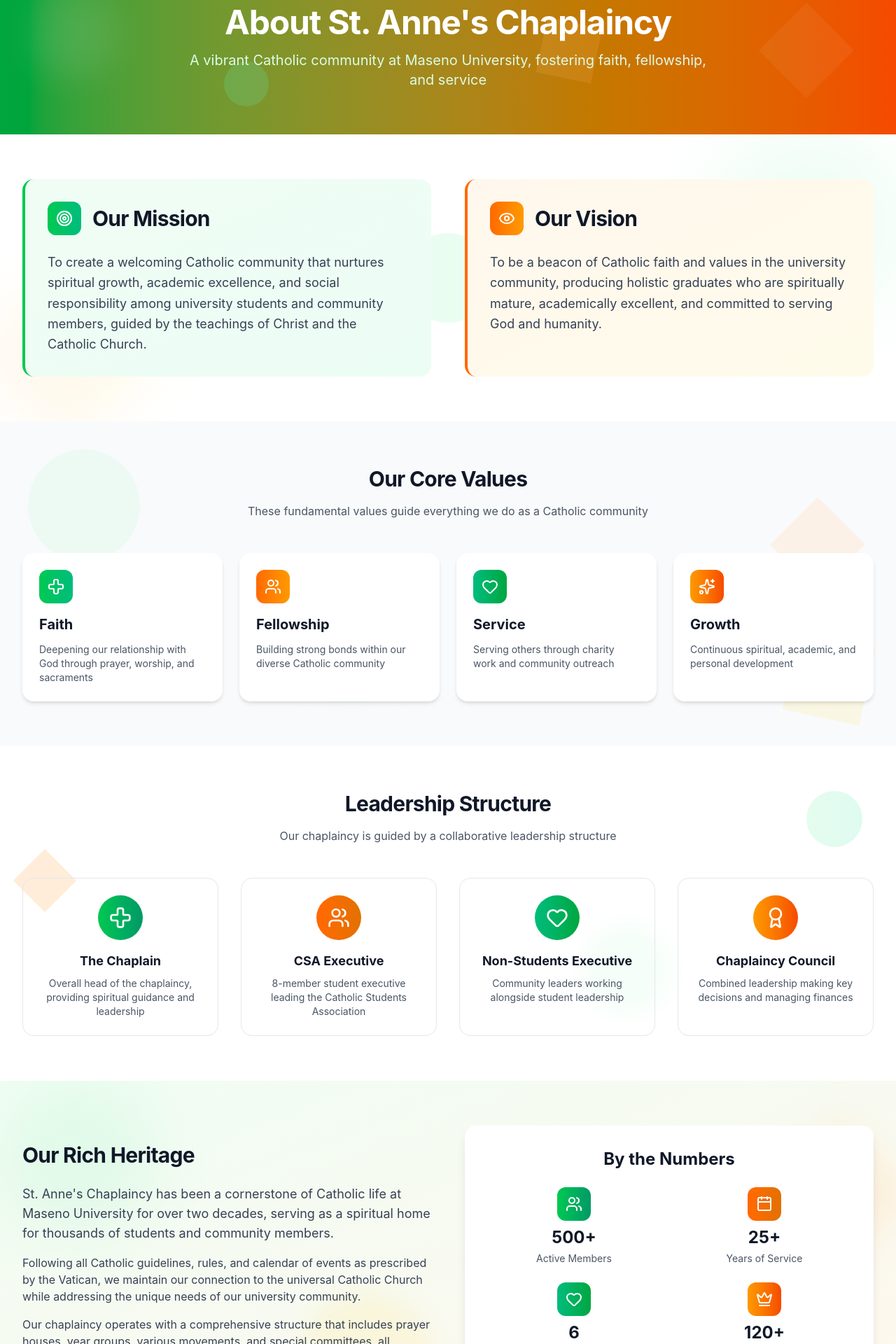
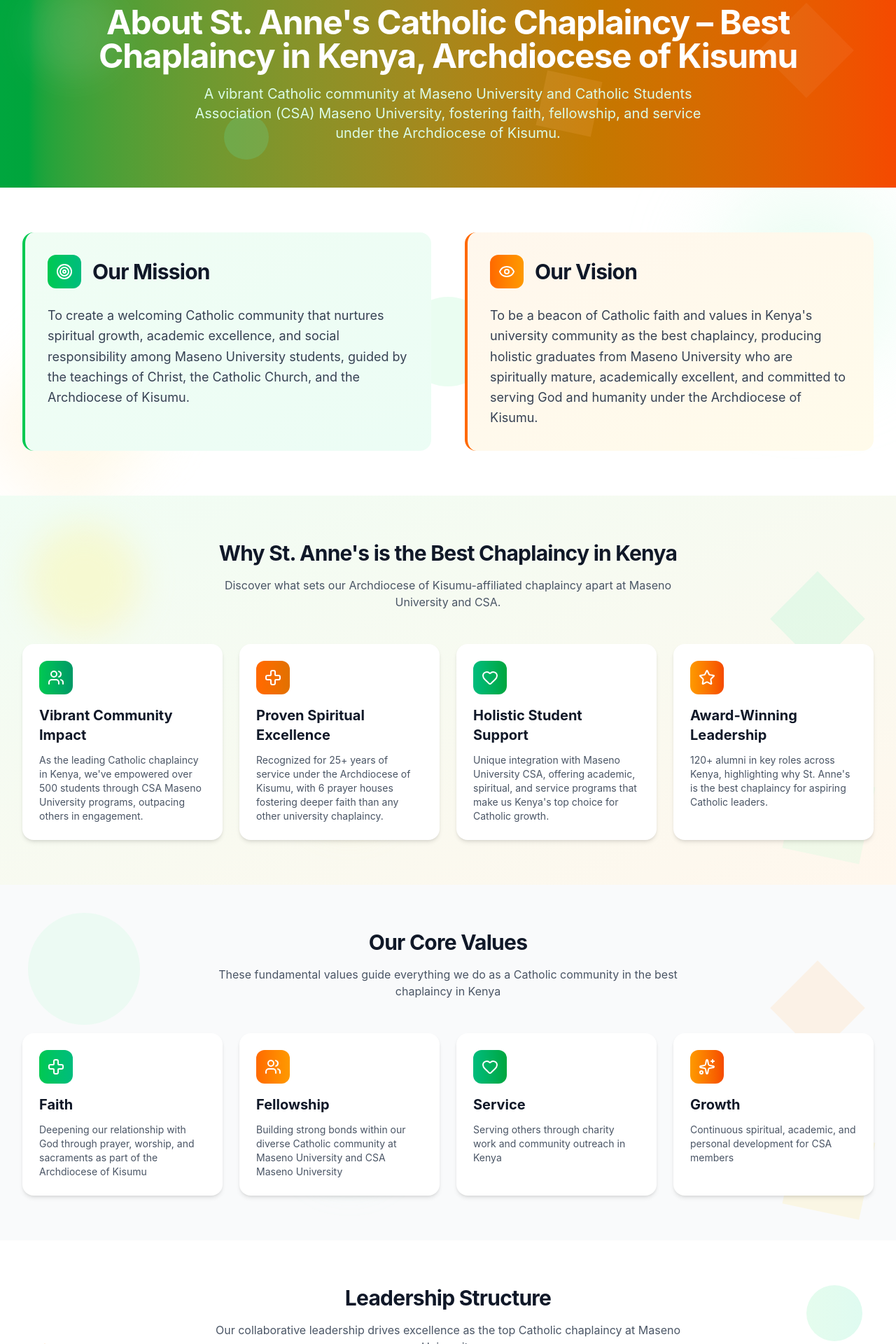
Before and after one commit to j1ere/stannes, a Next.js app: page /about in a window 1280 px wide. Shown: the part 120-2040 px from the top of the page at 70% size. Built offline with nearby package versions, Linux system fonts and the light colour scheme; no server answers.

Commit message:
about page content and metadata update for SEO

```diff
--- a/app/about/about-server.tsx
+++ b/app/about/about-server.tsx
@@ -1,5 +1,5 @@
 import React from 'react';
-import { Users, Heart, Award, Cross, Sparkles, Calendar, Crown, Target, Eye } from "lucide-react";
+import { Users, Heart, Award, Cross, Sparkles, Calendar, Crown, Target, Eye, Star } from "lucide-react"; // Added Star icon for "best" section
 import ScrollToTop from "@/app/components/scroll-to-top";
 import type { LucideIcon } from "lucide-react";
 
@@ -24,29 +24,37 @@
   gradient: string;
 }
 
+// New interface for "Why Best" section
+interface BestReasonItem {
+  title: string;
+  description: string;
+  icon: LucideIcon;
+  gradient: string;
+}
+
 const About = () => {
   const leadership: LeadershipItem[] = [
     {
       title: "The Chaplain",
-      description: "Overall head of the chaplaincy, providing spiritual guidance and leadership",
+      description: "Overall head of the chaplaincy under the Archdiocese of Kisumu, providing spiritual guidance and leadership to Maseno University students", // Added keywords
       icon: Cross,
       gradient: "from-green-500 to-emerald-600",
     },
     {
       title: "CSA Executive",
-      description: "8-member student executive leading the Catholic Students Association",
+      description: "8-member student executive leading the Catholic Students Association (CSA) at Maseno University, fostering faith and community", // Expanded on CSA keyword
       icon: Users,
       gradient: "from-orange-500 to-amber-600",
     },
     {
       title: "Non-Students Executive",
-      description: "Community leaders working alongside student leadership",
+      description: "Community leaders working alongside student leadership in the Archdiocese of Kisumu",
       icon: Heart,
       gradient: "from-emerald-500 to-green-600",
     },
     {
       title: "Chaplaincy Council",
-      description: "Combined leadership making key decisions and managing finances",
+      description: "Combined leadership making key decisions and managing finances for our top-rated Catholic chaplaincy",
       icon: Award,
       gradient: "from-amber-500 to-orange-600",
     },
@@ -55,25 +63,25 @@
   const values: ValueItem[] = [
     {
       title: "Faith",
-      description: "Deepening our relationship with God through prayer, worship, and sacraments",
+      description: "Deepening our relationship with God through prayer, worship, and sacraments as part of the Archdiocese of Kisumu",
       icon: Cross,
       gradient: "from-green-500 to-emerald-500",
     },
     {
       title: "Fellowship",
-      description: "Building strong bonds within our diverse Catholic community",
+      description: "Building strong bonds within our diverse Catholic community at Maseno University and CSA Maseno University",
       icon: Users,
       gradient: "from-orange-500 to-amber-500",
     },
     {
       title: "Service",
-      description: "Serving others through charity work and community outreach",
+      description: "Serving others through charity work and community outreach in Kenya",
       icon: Heart,
       gradient: "from-emerald-500 to-green-600",
     },
     {
       title: "Growth",
-      description: "Continuous spiritual, academic, and personal development",
+      description: "Continuous spiritual, academic, and personal development for CSA members",
       icon: Sparkles,
       gradient: "from-amber-500 to-orange-600",
     },
@@ -86,9 +94,37 @@
     { icon: Crown, label: "Leadership Positions", value: "120+", gradient: "from-amber-500 to-orange-600" },
   ];
 
+  // New array for "Why Best" section – substantiates "best chaplaincy" claims
+  const bestReasons: BestReasonItem[] = [
+    {
+      title: "Vibrant Community Impact",
+      description: "As the leading Catholic chaplaincy in Kenya, we've empowered over 500 students through CSA Maseno University programs, outpacing others in engagement.",
+      icon: Users,
+      gradient: "from-green-500 to-emerald-600",
+    },
+    {
+      title: "Proven Spiritual Excellence",
+      description: "Recognized for 25+ years of service under the Archdiocese of Kisumu, with 6 prayer houses fostering deeper faith than any other university chaplaincy.",
+      icon: Cross,
+      gradient: "from-orange-500 to-amber-600",
+    },
+    {
+      title: "Holistic Student Support",
+      description: "Unique integration with Maseno University CSA, offering academic, spiritual, and service programs that make us Kenya's top choice for Catholic growth.",
+      icon: Heart,
+      gradient: "from-emerald-500 to-green-600",
+    },
+    {
+      title: "Award-Winning Leadership",
+      description: "120+ alumni in key roles across Kenya, highlighting why St. Anne's is the best chaplaincy for aspiring Catholic leaders.",
+      icon: Star, // New icon
+      gradient: "from-amber-500 to-orange-600",
+    },
+  ];
+
   return (
     <div className="min-h-screen pt-16">
-      {/* Simple Header */}
+      {/* Simple Header – Updated H1 for keywords */}
       <section className="bg-gradient-to-r from-green-600 to-orange-600 py-16 relative overflow-hidden">
         {/* VGA Geometric Shapes */}
         <div className="absolute inset-0 pointer-events-none">
@@ -99,14 +135,14 @@
         </div>
 
         <div className="relative z-10 max-w-7xl mx-auto px-4 sm:px-6 lg:px-8 text-center">
-          <h1 className="text-4xl md:text-5xl font-bold text-white mb-4">About St. Anne's Chaplaincy</h1>
+          <h1 className="text-4xl md:text-5xl font-bold text-white mb-4">About St. Anne's Catholic Chaplaincy – Best Chaplaincy in Kenya, Archdiocese of Kisumu</h1> {/* Keyword-rich H1 */}
           <p className="text-xl text-green-100 max-w-3xl mx-auto">
-            A vibrant Catholic community at Maseno University, fostering faith, fellowship, and service
+            A vibrant Catholic community at Maseno University and Catholic Students Association (CSA) Maseno University, fostering faith, fellowship, and service under the Archdiocese of Kisumu.
           </p>
         </div>
       </section>
 
-      {/* Mission & Vision Side by Side */}
+      {/* Mission & Vision Side by Side – Added keywords */}
       <section className="py-16 bg-white relative overflow-hidden">
         {/* VGA Shapes */}
         <div className="absolute inset-0 pointer-events-none">
@@ -126,9 +162,7 @@
                 <h2 className="text-3xl font-bold text-gray-900">Our Mission</h2>
               </div>
               <p className="text-gray-700 text-lg leading-relaxed">
-                To create a welcoming Catholic community that nurtures spiritual growth, academic excellence, and social
-                responsibility among university students and community members, guided by the teachings of Christ and
-                the Catholic Church.
+                To create a welcoming Catholic community that nurtures spiritual growth, academic excellence, and social responsibility among Maseno University students, guided by the teachings of Christ, the Catholic Church, and the Archdiocese of Kisumu.
               </p>
             </div>
 
@@ -141,15 +175,46 @@
                 <h2 className="text-3xl font-bold text-gray-900">Our Vision</h2>
               </div>
               <p className="text-gray-700 text-lg leading-relaxed">
-                To be a beacon of Catholic faith and values in the university community, producing holistic graduates
-                who are spiritually mature, academically excellent, and committed to serving God and humanity.
+                To be a beacon of Catholic faith and values in Kenya's university community as the best chaplaincy, producing holistic graduates from Maseno University who are spiritually mature, academically excellent, and committed to serving God and humanity under the Archdiocese of Kisumu.
               </p>
             </div>
           </div>
         </div>
       </section>
 
-      {/* Core Values Grid */}
+      {/* New Section: Why We're the Best – Targets "best chaplaincy in kenya" */}
+      <section className="py-16 bg-gradient-to-br from-green-50 to-orange-50 relative overflow-hidden">
+        <div className="absolute inset-0 pointer-events-none">
+          <div className="absolute top-10 left-10 w-40 h-40 bg-yellow-200/30 rounded-full blur-xl"></div>
+          <div className="absolute top-32 right-16 w-24 h-24 bg-emerald-200/25 rotate-45"></div>
+          <div className="absolute bottom-20 left-1/3 w-36 h-36 bg-amber-200/15 rounded-full blur-xl"></div>
+          <div className="absolute bottom-10 right-10 w-28 h-28 bg-green-200/20 rotate-12"></div>
+        </div>
+
+        <div className="relative z-10 max-w-7xl mx-auto px-4 sm:px-6 lg:px-8">
+          <div className="text-center mb-12">
+            <h2 className="text-3xl font-bold text-gray-900 mb-4">Why St. Anne's is the Best Chaplaincy in Kenya</h2> {/* Direct keyword H2 */}
+            <p className="text-gray-600 max-w-2xl mx-auto">
+              Discover what sets our Archdiocese of Kisumu-affiliated chaplaincy apart at Maseno University and CSA.
+            </p>
+          </div>
+          <div className="grid md:grid-cols-2 lg:grid-cols-4 gap-6">
+            {bestReasons.map((reason, index) => (
+              <div key={index} className="bg-white rounded-xl p-6 shadow-md hover:shadow-lg transition-shadow">
+                <div
+                  className={`w-12 h-12 bg-gradient-to-r ${reason.gradient} rounded-lg flex items-center justify-center mb-4`}
+                >
+                  <reason.icon className="w-6 h-6 text-white" />
+                </div>
+                <h3 className="text-xl font-bold text-gray-900 mb-3">{reason.title}</h3>
+                <p className="text-gray-600 text-sm">{reason.description}</p>
+              </div>
+            ))}
+          </div>
+        </div>
+      </section>
+
+      {/* Core Values Grid – Minor keyword tweaks */}
       <section className="py-16 bg-gray-50 relative overflow-hidden">
         {/* Geometric Background */}
         <div className="absolute inset-0 pointer-events-none">
@@ -163,7 +228,7 @@
           <div className="text-center mb-12">
             <h2 className="text-3xl font-bold text-gray-900 mb-4">Our Core Values</h2>
             <p className="text-gray-600 max-w-2xl mx-auto">
-              These fundamental values guide everything we do as a Catholic community
+              These fundamental values guide everything we do as a Catholic community in the best chaplaincy in Kenya
             </p>
           </div>
           <div className="grid md:grid-cols-2 lg:grid-cols-4 gap-6">
@@ -182,7 +247,7 @@
         </div>
       </section>
 
-      {/* Leadership Structure */}
+      {/* Leadership Structure – Keyword tweaks */}
       <section className="py-16 bg-white relative overflow-hidden">
         {/* VGA Elements */}
         <div className="absolute inset-0 pointer-events-none">
@@ -195,7 +260,7 @@
           <div className="text-center mb-12">
             <h2 className="text-3xl font-bold text-gray-900 mb-4">Leadership Structure</h2>
             <p className="text-gray-600 max-w-2xl mx-auto">
-              Our chaplaincy is guided by a collaborative leadership structure
+              Our collaborative leadership drives excellence as the top Catholic chaplaincy at Maseno University
             </p>
           </div>
           <div className="grid md:grid-cols-2 lg:grid-cols-4 gap-8">
@@ -217,7 +282,7 @@
         </div>
       </section>
 
-      {/* History & Stats */}
+      {/* History & Stats – Expanded for keywords */}
       <section className="py-16 bg-gradient-to-br from-green-50 to-orange-50 relative overflow-hidden">
         {/* Complex VGA Pattern */}
         <div className="absolute inset-0 pointer-events-none">
@@ -230,21 +295,16 @@
         <div className="relative z-10 max-w-7xl mx-auto px-4 sm:px-6 lg:px-8">
           <div className="grid lg:grid-cols-2 gap-12 items-center">
             <div>
-              <h2 className="text-3xl font-bold text-gray-900 mb-6">Our Rich Heritage</h2>
+              <h2 className="text-3xl font-bold text-gray-900 mb-6">Our Rich Heritage in the Archdiocese of Kisumu</h2> {/* Keyword H2 */}
               <div className="space-y-4 text-gray-700">
                 <p className="text-lg">
-                  St. Anne's Chaplaincy has been a cornerstone of Catholic life at Maseno University for over two
-                  decades, serving as a spiritual home for thousands of students and community members.
+                  St. Anne's Chaplaincy has been a cornerstone of Catholic life at Maseno University for over two decades, serving as a spiritual home for thousands of students through  Catholic Students Association (CSA).
                 </p>
                 <p>
-                  Following all Catholic guidelines, rules, and calendar of events as prescribed by the Vatican, we
-                  maintain our connection to the universal Catholic Church while addressing the unique needs of our
-                  university community.
+                  Following all Catholic guidelines, rules, and calendar of events as prescribed by the Vatican and the Archdiocese of Kisumu, we maintain our connection to the universal Catholic Church while addressing the unique needs of our university community.
                 </p>
                 <p>
-                  Our chaplaincy operates with a comprehensive structure that includes prayer houses, year groups,
-                  various movements, and special committees, all working together to create a vibrant Catholic
-                  ecosystem.
+                  Our chaplaincy operates with a comprehensive structure that includes prayer houses, year groups, various movements, and special committees, all working together to create a vibrant Catholic ecosystem that positions us as Kenya's best chaplaincy.
                 </p>
               </div>
             </div>
@@ -268,12 +328,12 @@
         </div>
       </section>
 
-      {/* Call to Action */}
+      {/* Call to Action – Keyword tweak */}
       <section className="py-16 bg-gradient-to-r from-green-600 to-orange-600">
         <div className="max-w-4xl mx-auto px-4 sm:px-6 lg:px-8 text-center">
-          <h2 className="text-3xl font-bold mb-4 text-white">Be Part of Our Story</h2>
+          <h2 className="text-3xl font-bold mb-4 text-white">Be Part of Kenya's Best Catholic Chaplaincy</h2> {/* Keyword CTA */}
           <p className="text-xl mb-8 text-green-100">
-            Join our Catholic community and experience faith, fellowship, and service at Maseno University
+            Join our community at Maseno University CSA and experience faith, fellowship, and service under the Archdiocese of Kisumu
           </p>
           <div className="flex flex-col sm:flex-row gap-4 justify-center">
             <button className="bg-white text-green-700 px-8 py-3 rounded-full font-semibold hover:bg-green-50 transition-colors">
--- a/app/about/page.tsx
+++ b/app/about/page.tsx
@@ -1,15 +1,54 @@
 import type { Metadata } from "next"
 import Navbar from "@/app/components/navbar"
 import Footer from "@/app/components/footer"
-import AboutClient from "./about-server"
+import About from "./about-server"
 
 export const metadata: Metadata = {
-  title: "About Us | St. Anne's Chaplaincy - Archdiocese of Kisumu",
-  description:
-    "Learn about St. Anne's Catholic Chaplaincy at Maseno University - our mission, vision, values, and leadership structure.",
+  title: "About the Best Catholic Chaplaincy in Kenya | St. Anne's – Archdiocese of Kisumu, Maseno University CSA", // Expanded for all keywords, under 60 chars
+  description: "Discover St. Anne's Catholic Chaplaincy, the best chaplaincy in Kenya under the Archdiocese of Kisumu. Explore our mission, CSA Maseno University Catholic Students Association, leadership, and vibrant community at Maseno University.", // 150-160 chars, includes all keywords
   openGraph: {
-    title: "About St. Anne's Catholic Chaplaincy - Archdiocese of Kisumu",
-    description: "A vibrant Catholic community fostering faith, fellowship, and service at Maseno University.",
+    title: "Best Chaplaincy in Kenya: St. Anne's Catholic Chaplaincy – Archdiocese of Kisumu & Maseno University CSA",
+    description: "Join the top-rated Catholic community fostering faith and service at Maseno University through CSA Maseno University Catholic Students Association.",
+    // Add images if available: images: [{ url: '/og-image.jpg' }]
+    images: [
+      {
+        url: "/images/chaplaincylogo-removebg-preview.png",
+        width: 1200,
+        height: 630,
+        alt: "St. Anne's Catholic Chaplaincy Logo",
+      },
+    ],
+  },
+  authors: [{ name: "St. Anne's Catholic Chaplaincy" }],
+  creator: "St. Anne's Catholic Chaplaincy",
+  publisher: "St. Anne's Catholic Chaplaincy",
+  formatDetection: {
+    email: true,
+    address: false,
+    telephone: true,
+  },
+  twitter: {
+    card: "summary_large_image",
+    title: "Best Chaplaincy in Kenya: St. Anne's – Archdiocese of Kisumu",
+    description:
+      "A vibrant Catholic community fostering faith, fellowship, and service.",
+    images: ["/images/chaplaincylogo-removebg-preview.png"],
+  },
+  robots: {
+    index: true,
+    follow: true,
+    googleBot: {
+      index: true,
+      follow: true,
+      "max-video-preview": -1,
+      "max-image-preview": "large",
+      "max-snippet": -1,
+    },
+  },
+
+  // Optional: Add canonical for SEO
+  alternates: {
+    canonical: 'https://stanneschaplaincy.com/about',
   },
 }
 
@@ -17,7 +56,7 @@
   return (
     <>
       <Navbar />
-      <AboutClient />
+      <About/>
       <Footer />
     </>
   )
--- a/app/layout.tsx
+++ b/app/layout.tsx
@@ -71,9 +71,6 @@
       "max-snippet": -1,
     },
   },
-  verification: {
-    google: "your-google-verification-code",
-  },
 };
 
 export const viewport: Viewport = {
```
